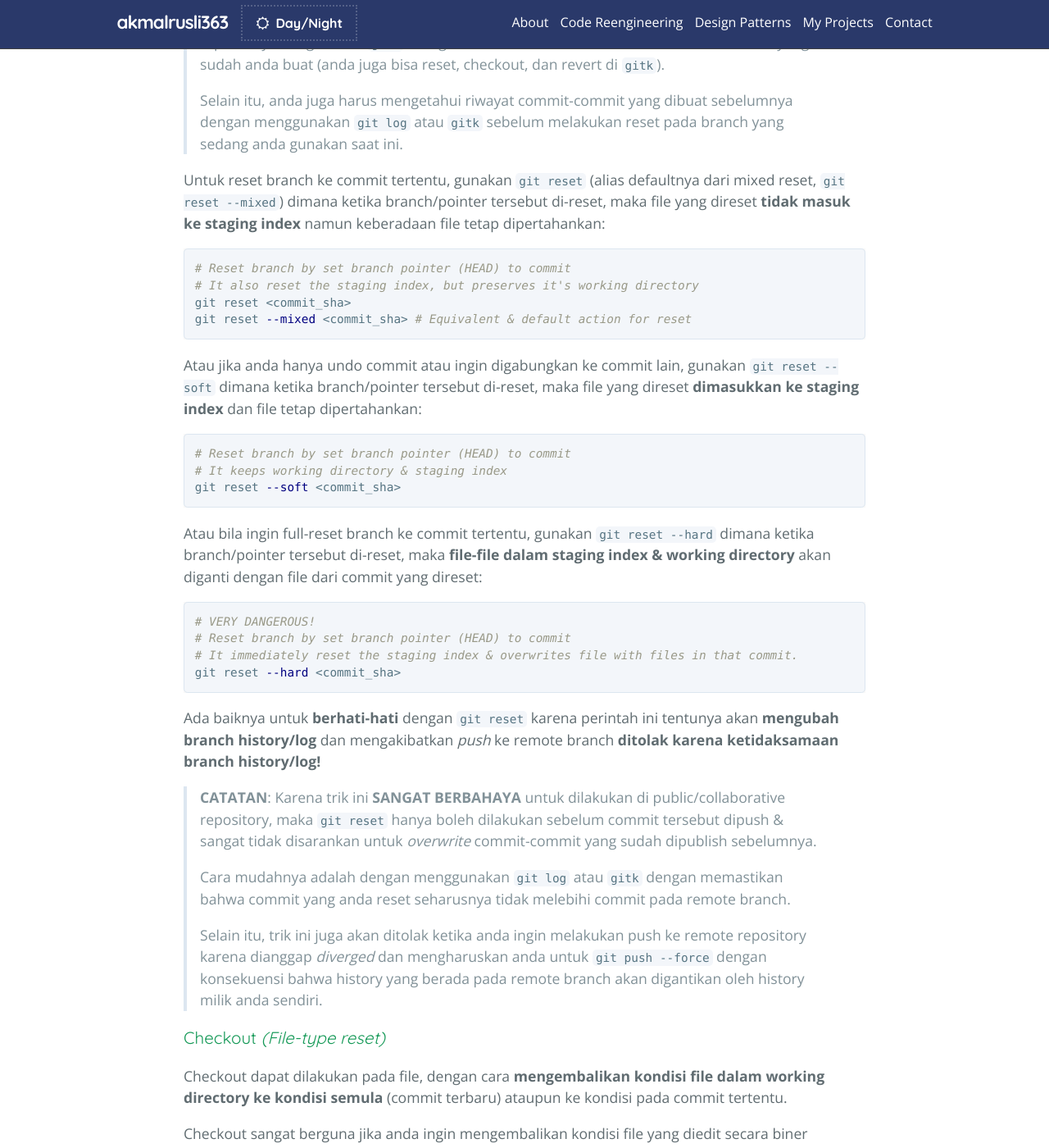
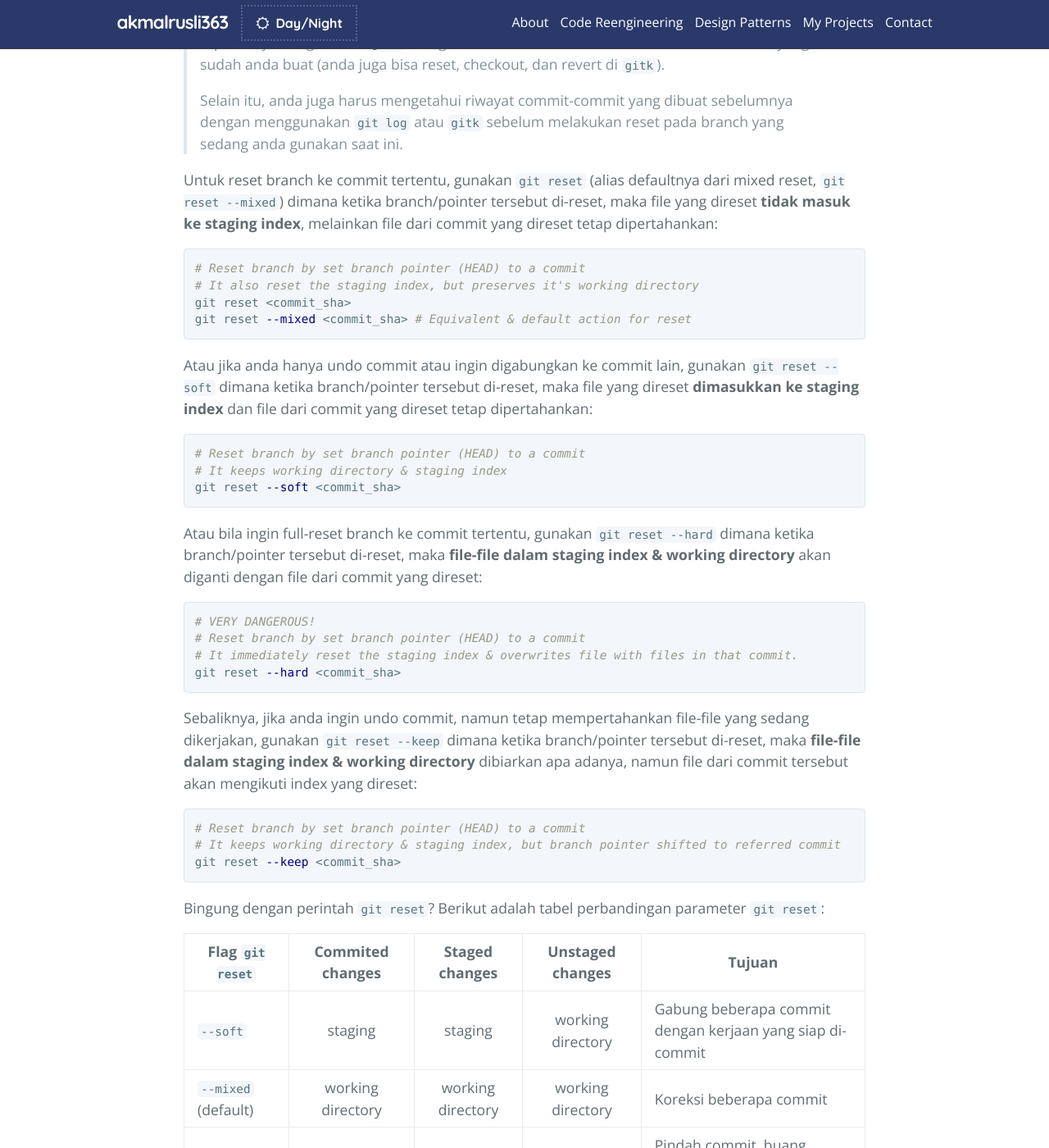
Before and after one commit to akmalrusli363/akmalrusli363.github.io, a Jekyll site: the page built from _posts/2021-01-23-tutorial-sakti-git.md, in a window 1280 px wide and 1400 px high, scrolled down 14180 px. Shown: the whole window at 82% size. Built offline with Jekyll 4.4.1, drawn with Linux system fonts in a browser that asks for light colours; emoji names are drawn with the system emoji font; some of the changed text lies outside the part shown.

Commit message:
Updated git reset description + Added mermaid diagram markdown support

````diff
--- a/_layouts/default.html
+++ b/_layouts/default.html
@@ -236,6 +236,15 @@
 
   <script type="text/javascript" src="{{ '/assets/script/dark-switch.js?v=' | append: site.github.build_revision | relative_url }}"></script>
 
+  <script src="https://unpkg.com/mermaid@10/dist/mermaid.min.js"></script>
+  <script>
+    mermaid.initialize({
+      startOnLoad: true,
+      theme: "default",
+    });
+    window.mermaid.init(undefined, document.querySelectorAll('.language-mermaid'));
+  </script>
+
 </body>
 
 </html>
--- a/_posts/2021-01-23-tutorial-sakti-git.md
+++ b/_posts/2021-01-23-tutorial-sakti-git.md
@@ -178,7 +178,7 @@ git commit -m <pesan_commit>
 ```
 
 Contoh commit dengan pesan dari user:
-```
+```bash
 git commit -m "Revisi bab 3"
 ```
 
@@ -434,14 +434,14 @@ git stash apply <stash_id>
 
 ![Revert, Reset, Checkout, and Squash](/assets/resources/git-sakti/reset-checkout-revert-squash.png "Revert, Reset, Checkout, and Squash")
 
-| Command        | Scope        | Tujuan                                                                           |
-| -------------- | ------------ | -------------------------------------------------------------------------------- |
-| `git revert`   | Commit-level | Buat commit baru dengan mengembalikan isi file menjadi kondisi semula            |
-| `git revert`   | File-level   | -                                                                                |
-| `git reset`    | Commit-level | Buang commit dari branch, undo commit, timpa semua file (bila pakai `--hard`)    |
-| `git reset`    | File-level   | Unstage file (jarang, diganti dengan `git restore`)                              |
-| `git checkout` | Commit-level | Pindah branch, cek commit lama, cek reflog                                       |
-| `git checkout` | File-level   | Kembalikan kondisi file ke commit terbaru/tertentu di working directory |
+| Command        | Scope        | Tujuan                                                                        |
+| -------------- | ------------ | ----------------------------------------------------------------------------- |
+| `git revert`   | Commit-level | Buat commit baru dengan mengembalikan isi file menjadi kondisi semula         |
+| `git revert`   | File-level   | -                                                                             |
+| `git reset`    | Commit-level | Buang commit dari branch, undo commit, timpa semua file (bila pakai `--hard`) |
+| `git reset`    | File-level   | Unstage file (jarang, diganti dengan `git restore`)                           |
+| `git checkout` | Commit-level | Pindah branch, cek commit lama, cek reflog                                    |
+| `git checkout` | File-level   | Kembalikan kondisi file ke commit terbaru/tertentu di working directory       |
 
 **Revert, Reset, dan Checkout** digunakan apabila anda ingin melakukan *undo changes* atau terdapat masalah yang menyebabkan anda harus merevisi file yang dicommit maupun buang commit yang sudah terlanjur ter-commit.
 
@@ -469,19 +469,19 @@ git revert <commit_sha>
 >
 > Selain itu, anda juga harus mengetahui riwayat commit-commit yang dibuat sebelumnya dengan menggunakan `git log` atau `gitk` sebelum melakukan reset pada branch yang sedang anda gunakan saat ini.
 
-Untuk reset branch ke commit tertentu, gunakan `git reset` (alias defaultnya dari mixed reset, `git reset --mixed`) dimana ketika branch/pointer tersebut di-reset, maka file yang direset **tidak masuk ke staging index** namun keberadaan file tetap dipertahankan:
+Untuk reset branch ke commit tertentu, gunakan `git reset` (alias defaultnya dari mixed reset, `git reset --mixed`) dimana ketika branch/pointer tersebut di-reset, maka file yang direset **tidak masuk ke staging index**, melainkan file dari commit yang direset tetap dipertahankan:
 
 ```bash
-# Reset branch by set branch pointer (HEAD) to commit
+# Reset branch by set branch pointer (HEAD) to a commit
 # It also reset the staging index, but preserves it's working directory
 git reset <commit_sha>
 git reset --mixed <commit_sha> # Equivalent & default action for reset
 ```
 
-Atau jika anda hanya undo commit atau ingin digabungkan ke commit lain, gunakan `git reset --soft` dimana ketika branch/pointer tersebut di-reset, maka file yang direset **dimasukkan ke staging index** dan file tetap dipertahankan:
+Atau jika anda hanya undo commit atau ingin digabungkan ke commit lain, gunakan `git reset --soft` dimana ketika branch/pointer tersebut di-reset, maka file yang direset **dimasukkan ke staging index** dan file dari commit yang direset tetap dipertahankan:
 
 ```bash
-# Reset branch by set branch pointer (HEAD) to commit
+# Reset branch by set branch pointer (HEAD) to a commit
 # It keeps working directory & staging index
 git reset --soft <commit_sha>
 ```
@@ -490,10 +490,27 @@ Atau bila ingin full-reset branch ke commit tertentu, gunakan `git reset --hard`
 
 ```bash
 # VERY DANGEROUS!
-# Reset branch by set branch pointer (HEAD) to commit
+# Reset branch by set branch pointer (HEAD) to a commit
 # It immediately reset the staging index & overwrites file with files in that commit.
 git reset --hard <commit_sha>
 ```
+
+Sebaliknya, jika anda ingin undo commit, namun tetap mempertahankan file-file yang sedang dikerjakan, gunakan `git reset --keep` dimana ketika branch/pointer tersebut di-reset, maka **file-file dalam staging index & working directory** dibiarkan apa adanya, namun file dari commit tersebut akan mengikuti index yang direset:
+
+```bash
+# Reset branch by set branch pointer (HEAD) to a commit
+# It keeps working directory & staging index, but branch pointer shifted to referred commit
+git reset --keep <commit_sha>
+```
+
+Bingung dengan perintah `git reset`? Berikut adalah tabel perbandingan parameter `git reset`:
+
+|  Flag `git reset`   | **Commited changes** | **Staged changes** | **Unstaged changes** | Tujuan  |
+| ------------------- | :------------------: | :----------------: | :------------------: | ------- |
+| `--soft`            |       staging        |      staging       |  working directory   | Gabung beberapa commit dengan kerjaan yang siap di-commit |
+| `--mixed` (default) |  working directory   | working directory  |  working directory   | Koreksi beberapa commit  |
+| `--hard`            |         ---          |        ---         |         ---          | Pindah commit, buang semua file yang diedit |
+| `--keep`            |         ---          |      staging       |  working directory   | Buang commit yang ada "aib-nya" |
 
 Ada baiknya untuk **berhati-hati** dengan `git reset` karena perintah ini tentunya akan **mengubah branch history/log** dan mengakibatkan *push* ke remote branch **ditolak karena ketidaksamaan branch history/log!**
 
````
